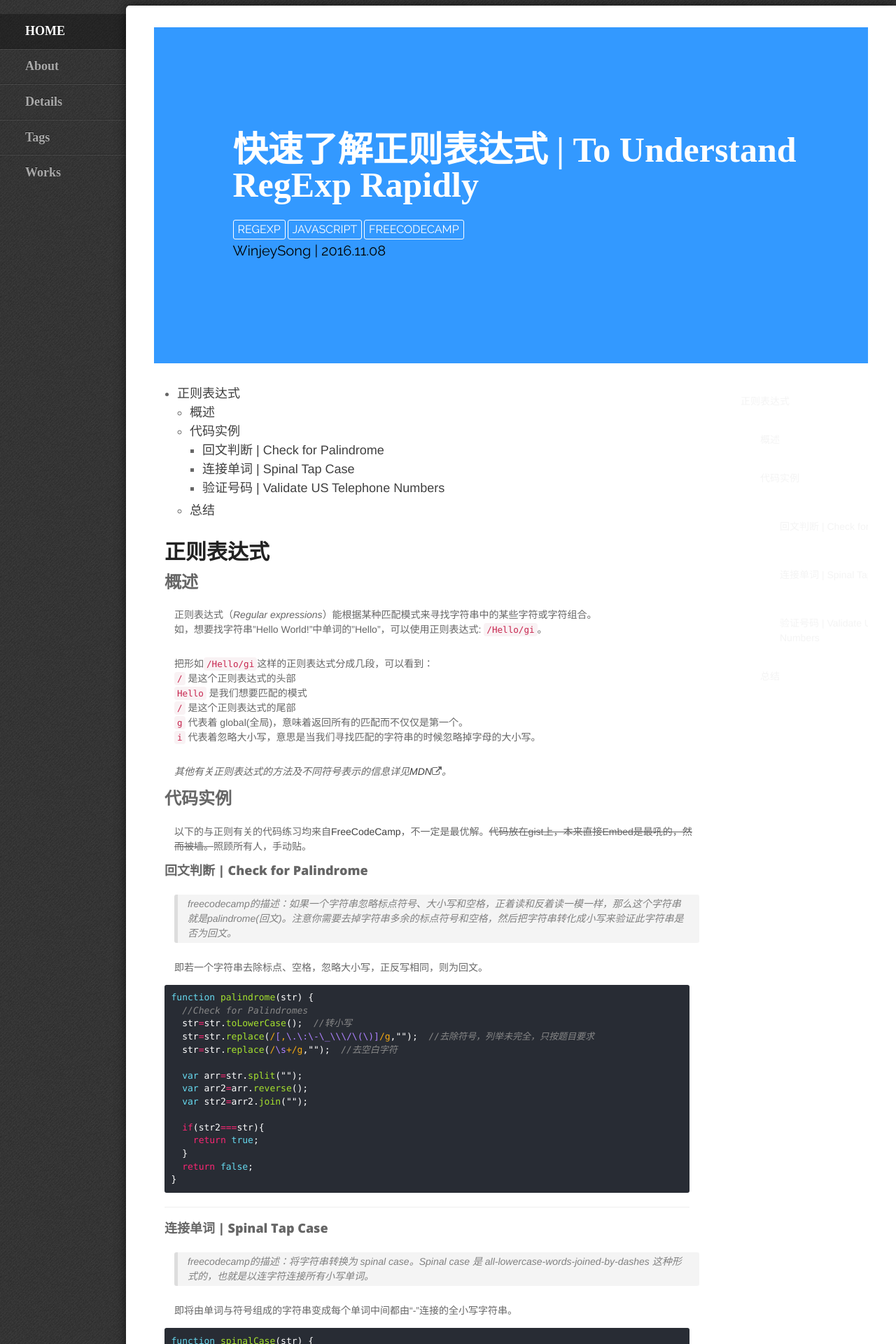
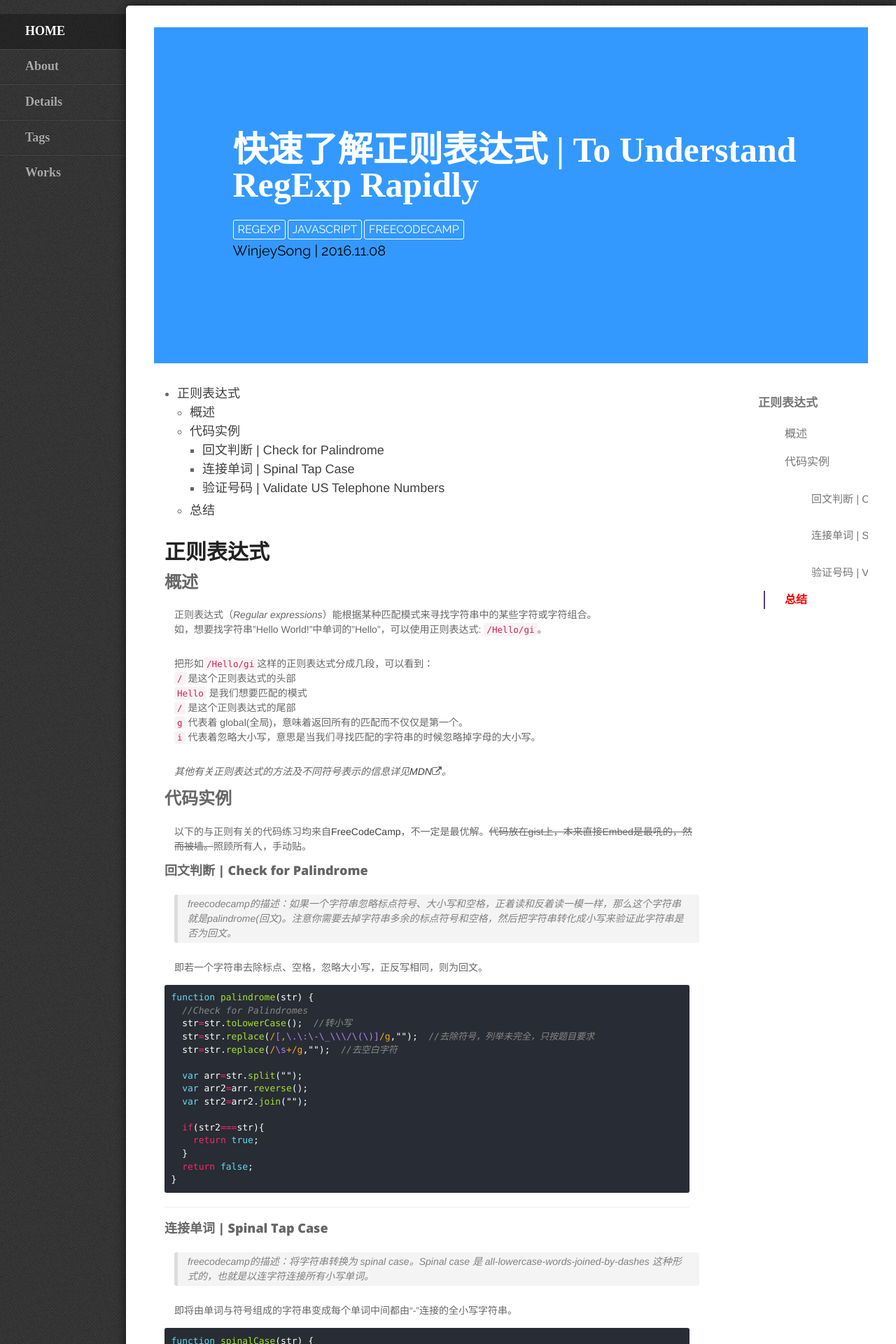
Before and after one commit to winjeysong/winjeysong.github.io, a Jekyll site: the page built from _posts/2016-11-08-regexp.md, in a window 1280 px wide. Shown: the top 1920 px of the page at 70% size. Built offline with Jekyll 4.4.1, drawn with Linux system fonts in a browser that asks for light colours; some web fonts are replaced; comment, search, counter and statistics services are not loaded.

Commit message:
Some changes

```diff
--- /dev/null
+++ b/css/side-nav.css
@@ -0,0 +1,125 @@
+/*
+ * custom style for side navigation
+ * winjeysong 20170227
+ */
+/** being editting**/
+/* By default it's not affixed in mobile views, so undo that */
+.bs-docs-sidebar.affix {
+  position: static;
+}
+@media (min-width: 768px) {
+  .bs-docs-sidebar {
+    padding-left: 20px;
+  }
+}
+
+/* First level of nav */
+.bs-docs-sidenav {
+  margin-top: 20px;
+  margin-bottom: 20px;
+}
+
+/* All levels of nav */
+.bs-docs-sidebar .nav > li > a {
+  display: block;
+  padding: 4px 20px;
+  font-size: 17px;
+  font-weight: bold;
+  color: #767676;
+  /*no wrap*/
+  overflow:hidden;
+  white-space:nowrap;
+  text-overflow:ellipsis
+}
+.bs-docs-sidebar .nav > li > a:hover,
+.bs-docs-sidebar .nav > li > a:focus {
+  padding-left: 19px;
+  color: #563d7c;
+  text-decoration: none;
+  background-color: transparent;
+  border-left: 1px solid #563d7c;
+}
+.bs-docs-sidebar .nav > .active > a,
+.bs-docs-sidebar .nav > .active:hover > a,
+.bs-docs-sidebar .nav > .active:focus > a {
+  padding-left: 18px;
+  font-weight: bold;
+  color: red;
+  background-color: transparent;
+  border-left: 2px solid #563d7c;
+}
+
+/* Nav: second level (shown on .active) */
+.bs-docs-sidebar .nav .nav {
+  /* display: none; Hide by default, but at >768px, show it */
+  /* padding-bottom: 10px; */
+}
+.bs-docs-sidebar .nav .nav > li > a {
+  padding-top: 1px;
+  padding-bottom: 1px;
+  padding-left: 30px;
+  font-size: 16px;
+  font-weight: normal;
+}
+.bs-docs-sidebar .nav .nav > li > a:hover,
+.bs-docs-sidebar .nav .nav > li > a:focus {
+  padding-left: 29px;
+}
+.bs-docs-sidebar .nav .nav > .active > a,
+.bs-docs-sidebar .nav .nav > .active:hover > a,
+.bs-docs-sidebar .nav .nav > .active:focus > a {
+  padding-left: 28px;
+  font-weight: bold;
+  color: red;
+}
+
+/* Nav: 3rd level (shown on .active) */
+.bs-docs-sidebar .nav .nav .nav {
+  /*display: none;  Hide by default, but at >768px, show it */
+  /* padding-bottom: 10px;*/
+}
+.bs-docs-sidebar .nav .nav .nav > li > a {
+  padding-top: 1px;
+  padding-bottom: 1px;
+  padding-left: 40px;
+  font-size: 15px;
+  font-weight: normal;
+}
+.bs-docs-sidebar .nav .nav .nav > li > a:hover,
+.bs-docs-sidebar .nav .nav .nav > li > a:focus {
+  padding-left: 39px;
+}
+.bs-docs-sidebar .nav .nav .nav > .active > a,
+.bs-docs-sidebar .nav .nav .nav > .active:hover > a,
+.bs-docs-sidebar .nav .nav .nav > .active:focus > a {
+  padding-left: 38px;
+  font-weight: bold;
+  color: red;
+}
+
+/* Back to top (hidden on mobile) */
+.back-to-top,
+.bs-docs-theme-toggle {
+  display: none;
+  padding: 4px 10px;
+  margin-top: 10px;
+  margin-left: 10px;
+  font-size: 17px;
+  font-weight: 500;
+  color: #999;
+}
+.back-to-top:hover,
+.bs-docs-theme-toggle:hover {
+  color: #563d7c;
+  text-decoration: none;
+}
+.bs-docs-theme-toggle {
+  margin-top: 0;
+}
+
+@media (min-width: 768px) {
+  .back-to-top,
+  .bs-docs-theme-toggle {
+    display: block;
+  }
+}
```
Also changed, not shown: _posts/2017-02-25-own-your-github-pages.md (+0 -2 lines).
